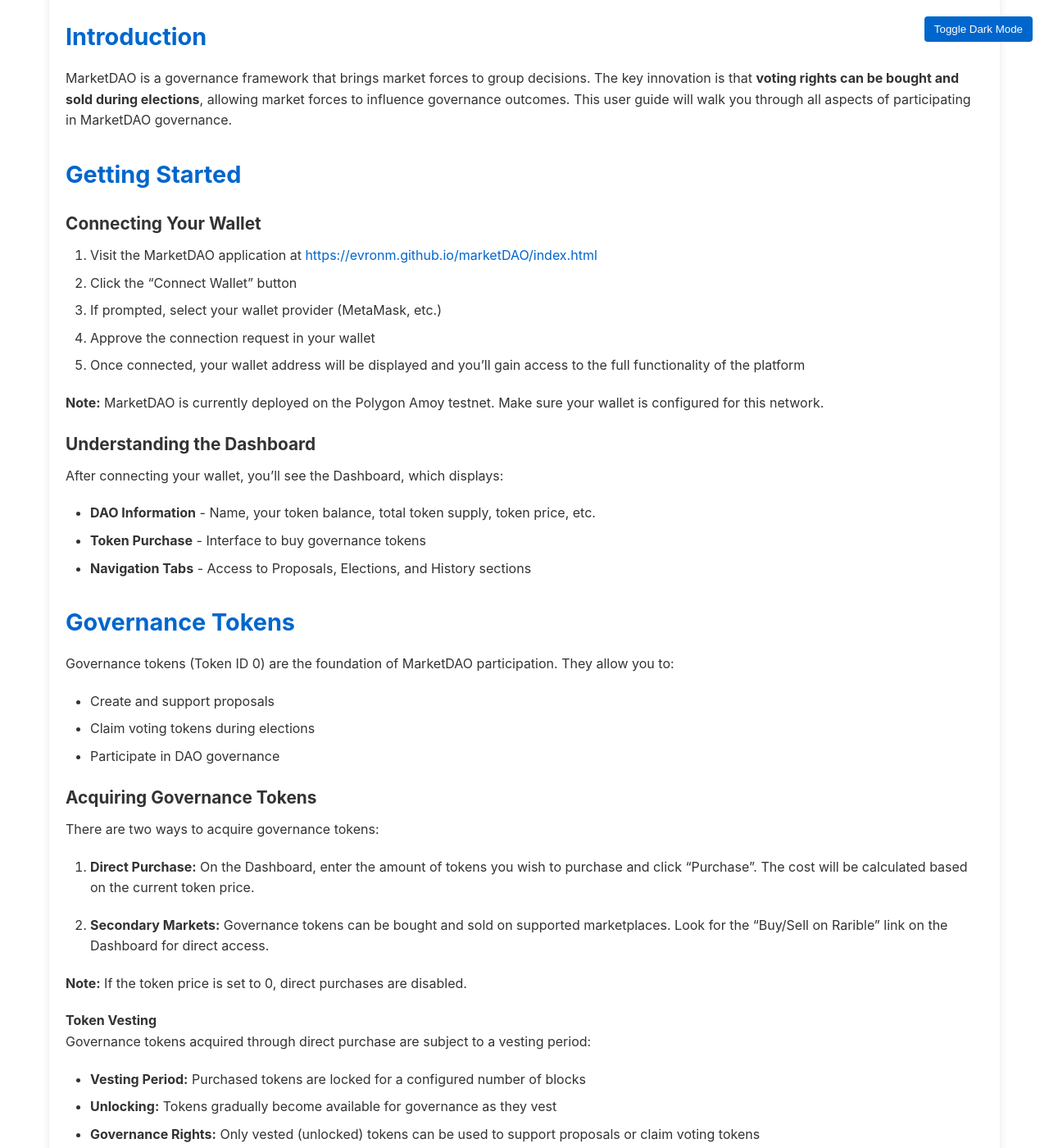
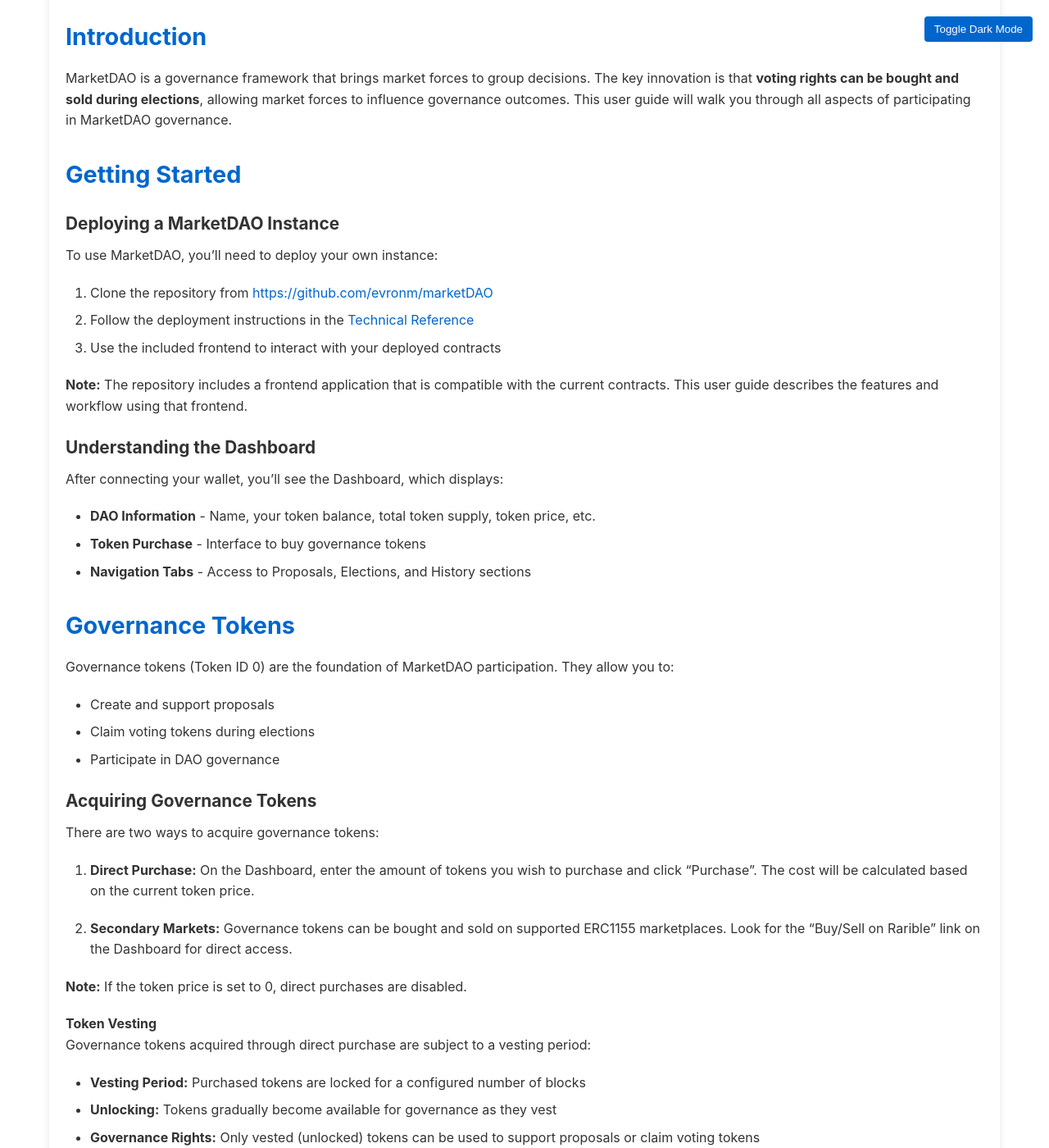
Before and after one commit to evronm/marketDAO-site, a Jekyll site: the page built from docs/user-guide.md, in a window 1280 px wide and 1400 px high, scrolled down 1198 px. Shown: the whole window at 82% size. Built offline with Jekyll 4.4.1, drawn with Linux system fonts in a browser that asks for light colours.

Commit message:
updated docs to indicate no live demo currently available

```diff
--- a/docs/user-guide.md
+++ b/docs/user-guide.md
@@ -32,15 +32,15 @@ MarketDAO is a governance framework that brings market forces to group decisions
 
 ## Getting Started
 
-### Connecting Your Wallet
+### Deploying a MarketDAO Instance
 
-1. Visit the MarketDAO application at [https://evronm.github.io/marketDAO/index.html](https://evronm.github.io/marketDAO/index.html)
-2. Click the "Connect Wallet" button
-3. If prompted, select your wallet provider (MetaMask, etc.)
-4. Approve the connection request in your wallet
-5. Once connected, your wallet address will be displayed and you'll gain access to the full functionality of the platform
+To use MarketDAO, you'll need to deploy your own instance:
 
-> **Note:** MarketDAO is currently deployed on the Polygon Amoy testnet. Make sure your wallet is configured for this network.
+1. Clone the repository from [https://github.com/evronm/marketDAO](https://github.com/evronm/marketDAO)
+2. Follow the deployment instructions in the [Technical Reference]({{ site.baseurl }}/docs/technical-reference/#deployment-guide)
+3. Use the included frontend to interact with your deployed contracts
+
+> **Note:** The repository includes a frontend application that is compatible with the current contracts. This user guide describes the features and workflow using that frontend.
 
 ### Understanding the Dashboard
 
@@ -63,7 +63,7 @@ There are two ways to acquire governance tokens:
 
 1. **Direct Purchase:** On the Dashboard, enter the amount of tokens you wish to purchase and click "Purchase". The cost will be calculated based on the current token price.
 
-2. **Secondary Markets:** Governance tokens can be bought and sold on supported marketplaces. Look for the "Buy/Sell on Rarible" link on the Dashboard for direct access.
+2. **Secondary Markets:** Governance tokens can be bought and sold on supported ERC1155 marketplaces. Look for the "Buy/Sell on Rarible" link on the Dashboard for direct access.
 
 > **Note:** If the token price is set to 0, direct purchases are disabled.
 
```
Also changed, not shown: docs/technical-reference.md (+3 -4 lines), index.md (+6 -6 lines).
